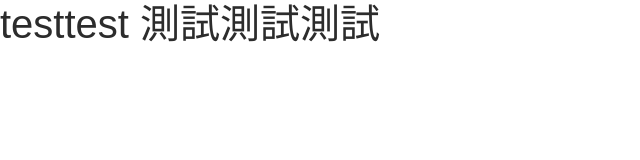
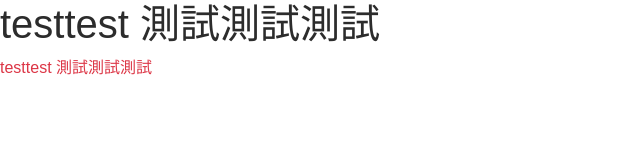
Before and after one commit to chochima/My-Shelter, a website built with Vite: page pages/test.html in a window 1280 px wide. Shown: the whole page, without its empty margins (0-640 px from the left). Built offline with nearby package versions, Linux system fonts and the light colour scheme; a web font is replaced by a local one.

Commit message:
測試推送2

```diff
--- a/pages/test.html
+++ b/pages/test.html
@@ -9,6 +9,8 @@
   <body>
     <%- include('./layout/header'); -%>
     <h1>testtest 測試測試測試</h1>
+
+     <p class="text-danger">testtest 測試測試測試</p>
     <%- include('./layout/footer'); -%>
 
     <script type="module" src="../main.js"></script>
```
